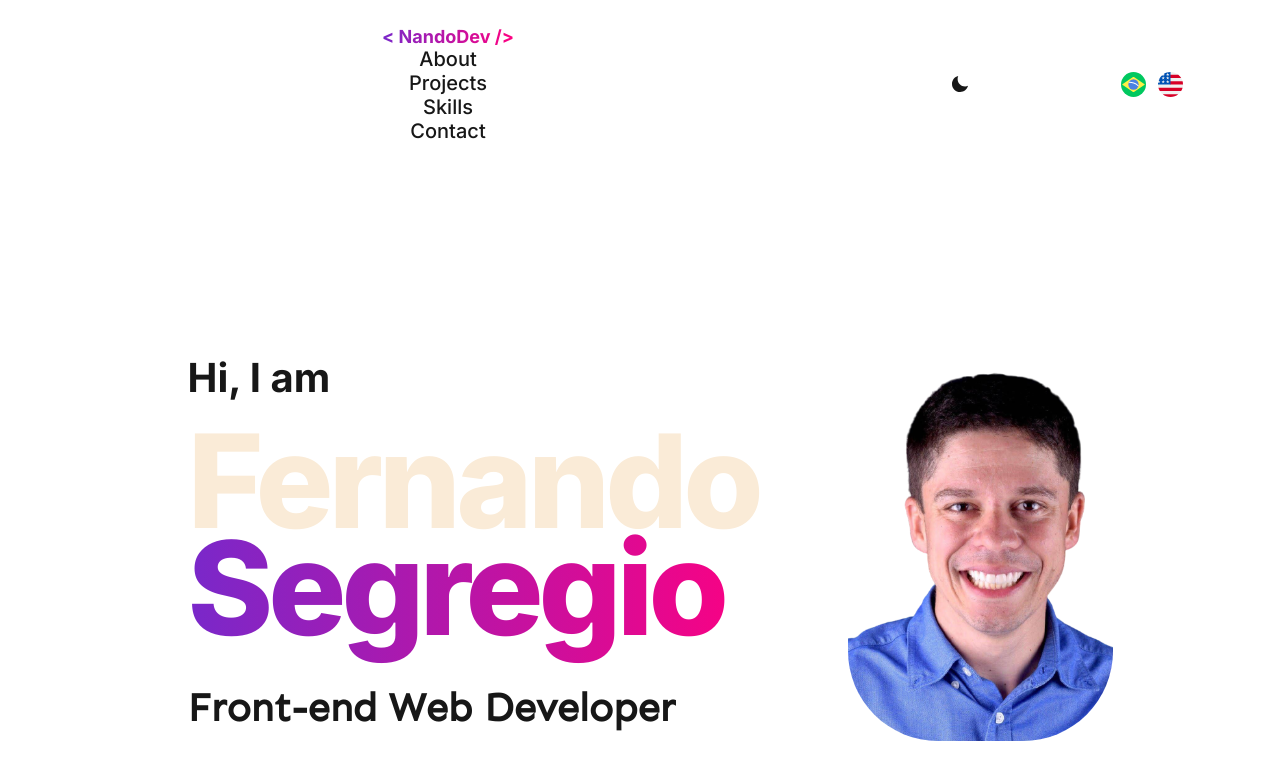
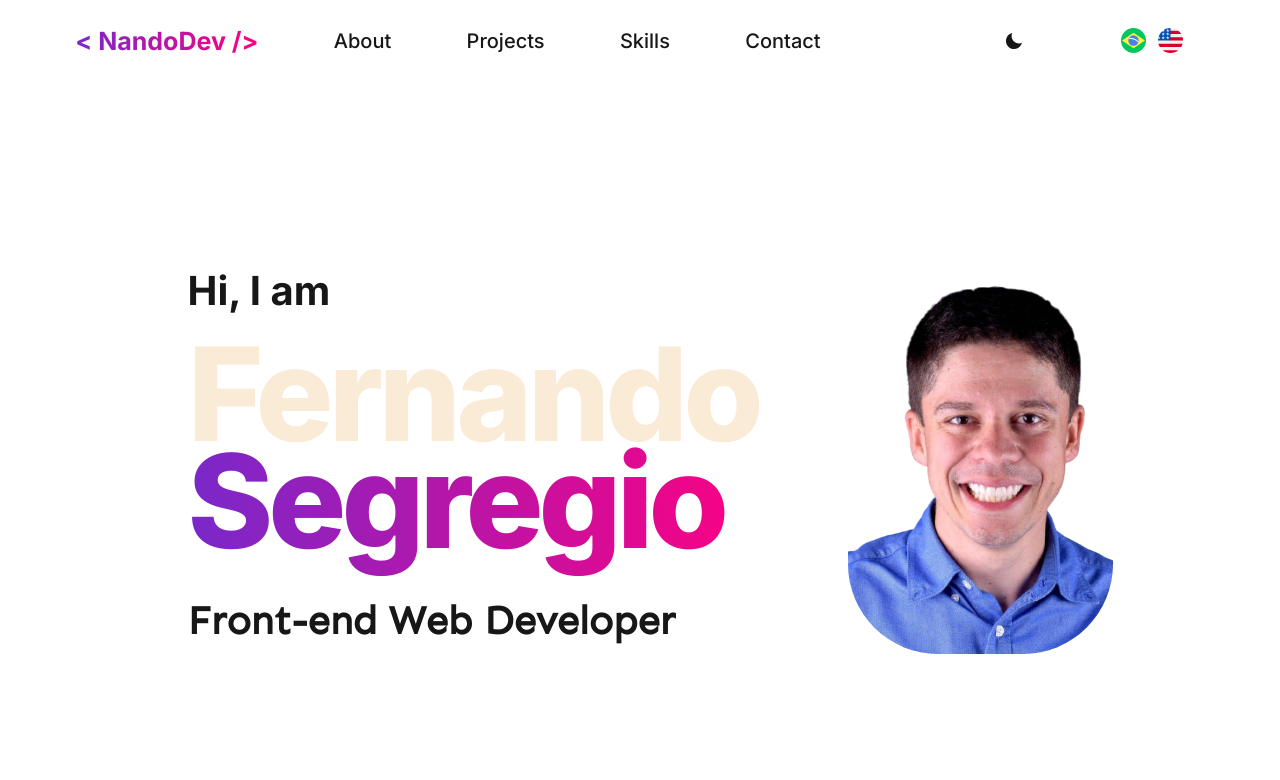
Before and after one commit to FernandoSegregio/dev, a React (Vite) app: page / in a window 1280 px wide. Shown: the top 780 px of the page. Built offline with nearby package versions, Linux system fonts and the light colour scheme.

Commit message:
style + refactor: acerta media para telas menores que 800px.

```diff
--- a/src/components/header/style.js
+++ b/src/components/header/style.js
@@ -57,12 +57,15 @@ export const HeaderStyle = styled.header`
   }
 
   @media(max-width: 800px) {
+    background-color: red;
     flex-direction: column;
-    font-size: 12px;
+
+    nav {
+    flex-direction: column;
   }
 
   .logo {
-    font-size: 18px;
+    visibility: hidden;
   }
   nav {
     flex-direction: column;
@@ -71,6 +74,7 @@ export const HeaderStyle = styled.header`
   button {
     justify-content: center;
   }
+}
 `;
 
 export const FlagStyle = styled.div`
```
